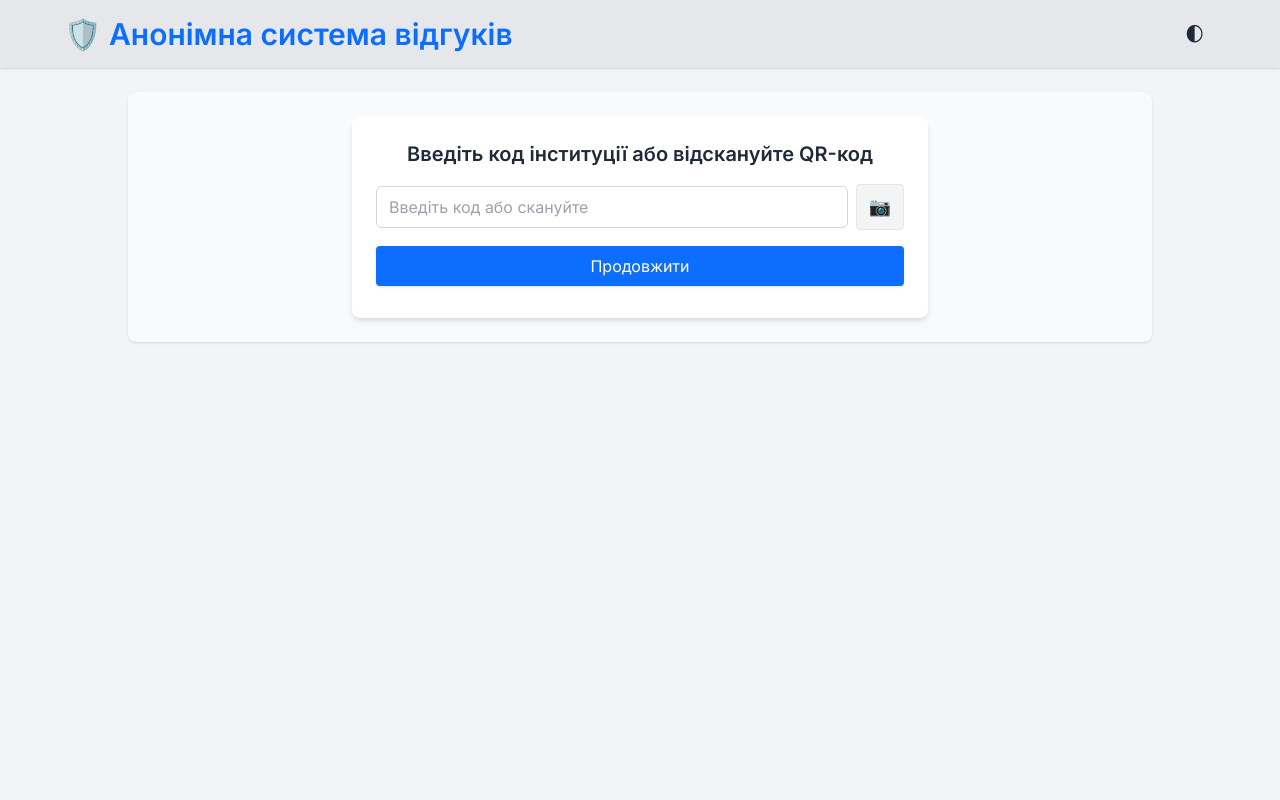
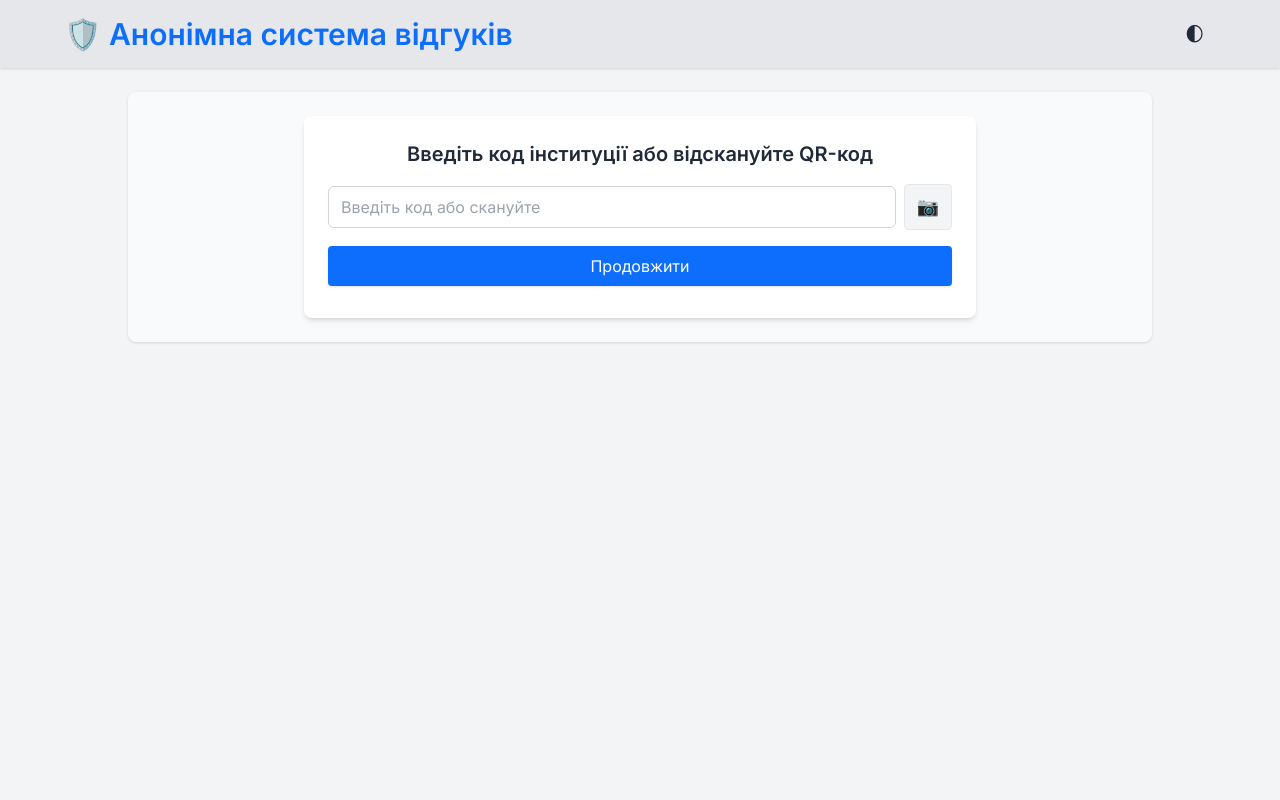
Before and after one commit to KhrystynaGit/anonymous_feedback_system, a FastAPI app: page / in a window 1280 px wide. Run offline with FastAPI, Linux system fonts and the light colour scheme; some libraries are stand-ins or nearby versions.

Commit message:
Improve form visuals and theme transitions

```diff
--- a/app_templates/base.html
+++ b/app_templates/base.html
@@ -27,10 +27,10 @@
   <link href="https://fonts.googleapis.com/css2?family=Inter:wght@400;600;700&display=swap" rel="stylesheet">
   <link rel="stylesheet" href="/static/style.css">
 </head>
-<body class="bg-gray-100 dark:bg-gray-800 min-h-screen text-gray-800 dark:text-gray-200">
+<body class="bg-gray-100 dark:bg-gray-800 min-h-screen text-gray-800 dark:text-gray-200 transition-colors duration-300">
 
   <!-- Шапка -->
-  <header class="bg-gray-200 dark:bg-graydark shadow px-6 py-4">
+  <header class="bg-gray-200 dark:bg-graydark shadow px-6 py-4 transition-colors duration-300">
     <div class="max-w-6xl mx-auto flex items-center justify-between">
       <a href="/" class="text-3xl font-semibold text-primary select-none hover:no-underline">🛡️ Анонімна система відгуків</a>
       <button id="theme-toggle" class="text-xl px-3 py-1 rounded hover:bg-graylight dark:hover:bg-gray-700">🌓</button>
@@ -38,7 +38,7 @@
   </header>
 
   <!-- Контент -->
-  <main class="max-w-5xl mx-auto px-4 py-6 mt-6 bg-gray-50 dark:bg-gray-700 rounded-lg shadow">
+  <main class="max-w-5xl mx-auto px-4 py-6 mt-6 bg-gray-50 dark:bg-gray-700 rounded-lg shadow transition-colors duration-300">
     {% block content %}{% endblock %}
   </main>
 
--- a/app_templates/change_password.html
+++ b/app_templates/change_password.html
@@ -3,7 +3,7 @@
   hx-post="/admin/change_password"
   hx-target="#changePasswordModalBody"
   hx-swap="innerHTML"
-  class="bg-white dark:bg-gray-700 p-6 rounded-lg shadow-lg space-y-4 max-w-md mx-auto"
+  class="bg-white dark:bg-gray-700 p-6 rounded-lg shadow-lg space-y-4 max-w-lg mx-auto"
 >
   <h2 class="text-xl font-semibold text-gray-800">Змінити пароль</h2>
 
--- a/app_templates/code_input.html
+++ b/app_templates/code_input.html
@@ -3,7 +3,7 @@
 {% block title %}Введіть код інституції{% endblock %}
 
 {% block content %}
-<div class="max-w-xl mx-auto bg-white dark:bg-gray-700 p-4 sm:p-6 rounded-lg shadow-md">
+<div class="max-w-2xl mx-auto bg-white dark:bg-gray-700 p-4 sm:p-6 rounded-lg shadow-md">
   <h2 class="text-xl font-semibold mb-4 text-center">Введіть код інституції або відскануйте QR-код</h2>
 
   <form action="/enter_code" method="post" class="space-y-4">
--- a/app_templates/feedback_form.html
+++ b/app_templates/feedback_form.html
@@ -3,7 +3,7 @@
 {% block title %}Залиште відгук{% endblock %}
 
 {% block content %}
-<div class="max-w-2xl mx-auto bg-white dark:bg-gray-700 p-4 sm:p-6 rounded-lg shadow">
+<div class="max-w-3xl mx-auto bg-white dark:bg-gray-700 p-4 sm:p-6 rounded-lg shadow">
   <h2 class="text-xl font-semibold mb-4">Залиште відгук для: <strong>{{ official_name }}</strong></h2>
 
   <form action="/submit" method="post" enctype="multipart/form-data" class="space-y-4" id="feedback-form">
--- a/static/style.css
+++ b/static/style.css
@@ -24,22 +24,23 @@ textarea {
   padding: 0.5rem 0.75rem;
   background-color: #fff;
   color: #1f2937;
+  transition: background-color 0.3s, color 0.3s, border-color 0.3s, box-shadow 0.3s;
 }
 
 .form-input:focus {
   outline: none;
-  box-shadow: 0 0 0 2px #0d6efd;
+  box-shadow: 0 0 0 3px #0d6efd;
   border-color: #0d6efd;
 }
 
 .dark .form-input {
-  background-color: #374151;
+  background-color: #1f2937;
   border-color: #4b5563;
   color: #f3f4f6;
 }
 
 .dark .form-input:focus {
-  box-shadow: 0 0 0 2px #0a58ca;
+  box-shadow: 0 0 0 3px #0a58ca;
   border-color: #0a58ca;
 }
 
```
